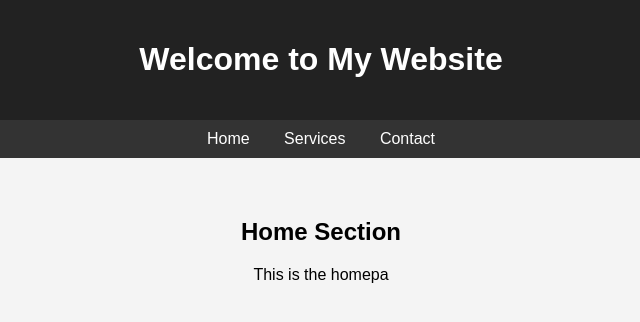
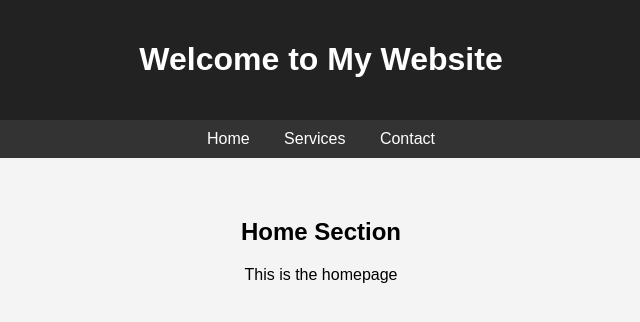
Before and after one commit to hehfydhsid/Ayan_12, a plain HTML site: page index.html in a window 1280 px wide. Shown: the full height of the page, 319-959 px from the left. Drawn offline with Linux system fonts and the light colour scheme.

Commit message:
Update index.html

```diff
--- a/index.html
+++ b/index.html
@@ -58,4 +58,7 @@
 
     <section id="home">
         <h2>Home Section</h2>
-        <p>This is the homepa
+        <p>This is the homepage</p>
+    </section>
+</body>
+</html>
```
